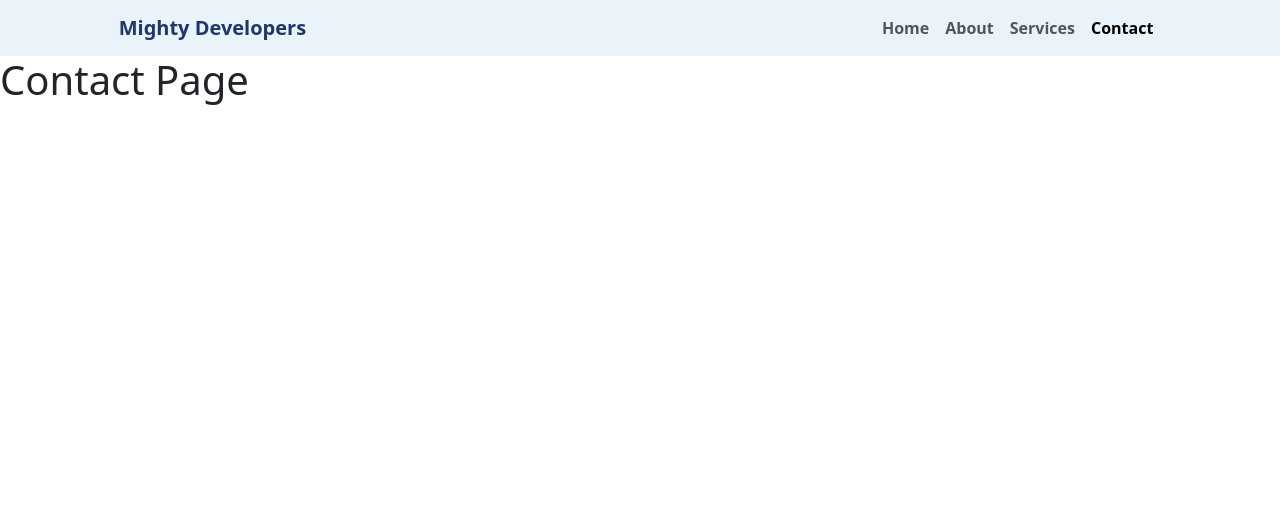
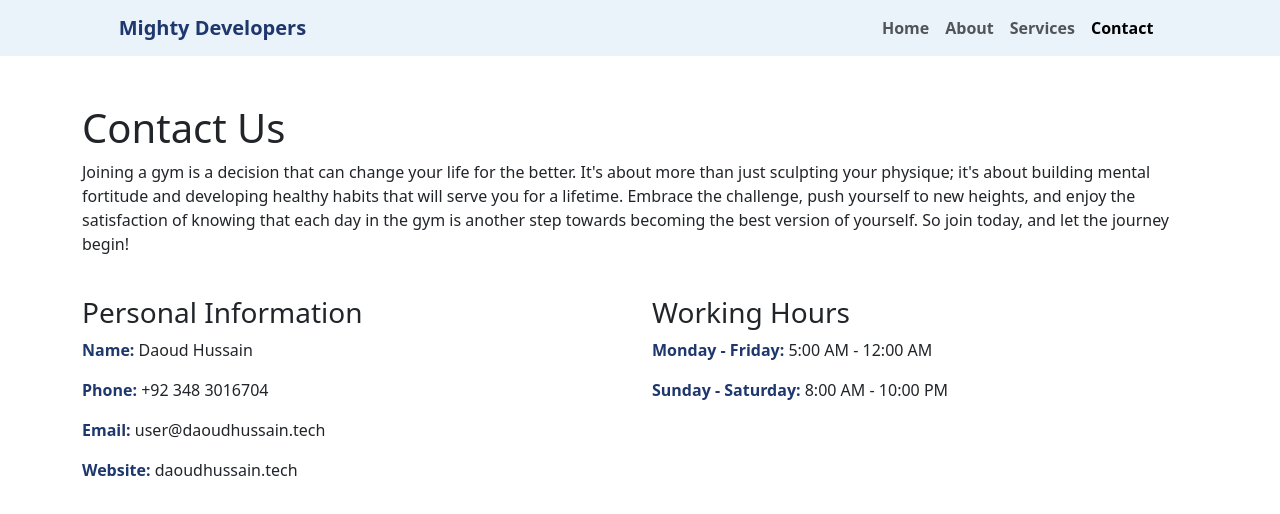
Before and after one commit to Daoud-Hussain/Mighty-Developers, a React (Create React App) app: page /contact in a window 1280 px wide. Shown: the top 514 px of the page. Built offline with nearby package versions, Linux system fonts and the light colour scheme.

Commit message:
Creating contact component

```diff
--- a/src/Contact.jsx
+++ b/src/Contact.jsx
@@ -2,9 +2,34 @@ import React from "react";
 
 const Contact = () => {
     return (
-        <div>
-            <h1>Contact Page</h1>
-        </div>
+        <>
+            <div class="container mt-5 text-lg">
+                <h1>Contact Us</h1>
+                <p> Joining a gym is a decision that can change your life for the better. It's about more than just sculpting your physique; it's about building mental fortitude and developing healthy habits that will serve you for a lifetime. Embrace the challenge, push yourself to new heights, and enjoy the satisfaction of knowing that each day in the gym is another step towards becoming the best version of yourself. So join today, and let the journey begin!</p>
+
+                <br />
+
+
+                <div class="row">
+                <div class="col-md-6">
+                    <h3>Personal Information</h3>
+                    <p><strong>Name:</strong> Daoud Hussain</p>
+                    <p><strong>Phone:</strong> +92 348 3016704</p>
+                    <p><strong>Email:</strong> user@daoudhussain.tech</p>
+                    <p><strong>Website:</strong> daoudhussain.tech</p>
+                </div>
+
+                <div class="col-md-6">
+                    <h3>Working Hours</h3>
+                    <p><strong>Monday - Friday: </strong> 5:00 AM - 12:00 AM</p>
+                    <p><strong>Sunday - Saturday: </strong> 8:00 AM - 10:00 PM</p>
+                </div>
+                </div>
+
+            </div>
+
+
+        </>
     )
 }
 
```
